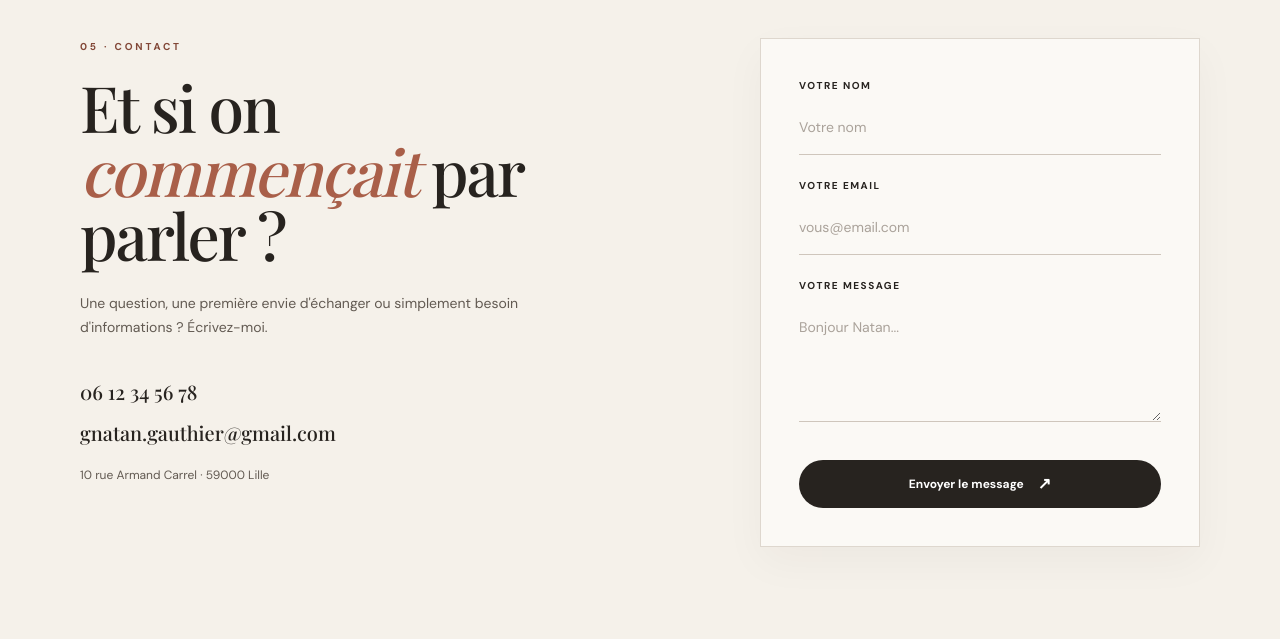
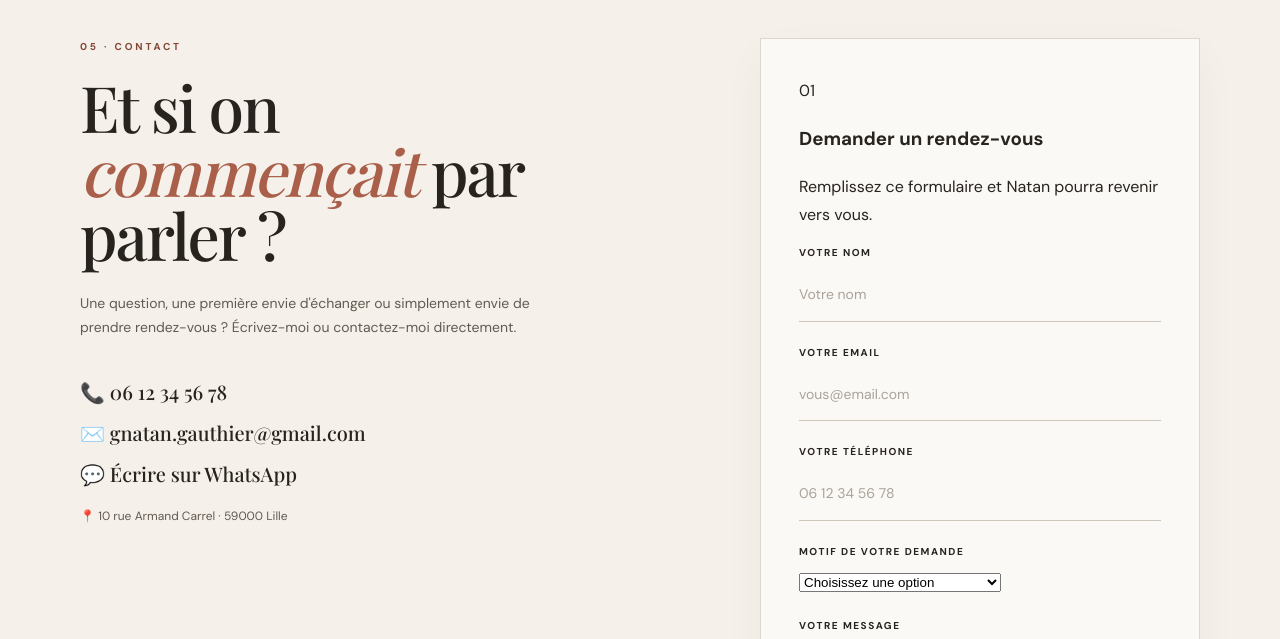
Before and after one commit to Natan659/natan659.github.io, a plain HTML site: page index.html in a window 1280 px wide. Shown: the part 5730-6369 px from the top of the page. Drawn offline with nearby package versions, Linux system fonts and the light colour scheme; a web font is replaced by a local one.

Commit message:
Amélioration

```diff
--- a/index.html
+++ b/index.html
@@ -595,7 +595,7 @@
 
 
     <!-- =========================
-         CONTACT
+     CONTACT / RENDEZ-VOUS
 ========================== -->
 
 <section class="contact section-space" id="contact">
@@ -613,23 +613,30 @@
 
         <p>
             Une question, une première envie d'échanger
-                ou simplement besoin d'informations ?
-                Écrivez-moi.
+            ou simplement envie de prendre rendez-vous ?
+            Écrivez-moi ou contactez-moi directement.
         </p>
-
 
         <div class="contact-info">
 
             <a href="tel:+33612345678">
-                    06 12 34 56 78
+                📞 06 12 34 56 78
             </a>
 
             <a href="mailto:gnatan.gauthier@gmail.com">
-                    gnatan.gauthier@gmail.com
+                ✉️ gnatan.gauthier@gmail.com
+            </a>
+
+            <a
+                href="https://wa.me/33612345678"
+                target="_blank"
+                rel="noopener noreferrer"
+            >
+                💬 Écrire sur WhatsApp
             </a>
 
             <span>
-                    10 rue Armand Carrel · 59000 Lille
+                📍 10 rue Armand Carrel · 59000 Lille
             </span>
 
         </div>
@@ -638,6 +645,26 @@
 
 
     <div class="contact-form">
+
+        <div class="form-intro">
+
+            <span class="form-number">
+                01
+            </span>
+
+            <div>
+                <h3>
+                    Demander un rendez-vous
+                </h3>
+
+                <p>
+                    Remplissez ce formulaire et Natan
+                    pourra revenir vers vous.
+                </p>
+            </div>
+
+        </div>
+
 
         <form
             action="https://formspree.io/f/xaewjnle"
@@ -682,6 +709,64 @@
 
             <div class="field">
 
+                <label for="telephone">
+                    Votre téléphone
+                </label>
+
+                <input
+                    id="telephone"
+                    type="tel"
+                    name="telephone"
+                    placeholder="06 12 34 56 78"
+                    autocomplete="tel"
+                >
+
+            </div>
+
+
+            <div class="field">
+
+                <label for="motif">
+                    Motif de votre demande
+                </label>
+
+                <select
+                    id="motif"
+                    name="motif"
+                    required
+                >
+
+                    <option value="">
+                        Choisissez une option
+                    </option>
+
+                    <option value="premier-rendez-vous">
+                        Premier rendez-vous
+                    </option>
+
+                    <option value="bilan-naturopathique">
+                        Bilan naturopathique
+                    </option>
+
+                    <option value="alimentation">
+                        Alimentation
+                    </option>
+
+                    <option value="equilibre-vitalite">
+                        Équilibre & vitalité
+                    </option>
+
+                    <option value="information">
+                        Simple demande d'information
+                    </option>
+
+                </select>
+
+            </div>
+
+
+            <div class="field">
+
                 <label for="message">
                     Votre message
                 </label>
@@ -689,7 +774,7 @@
                 <textarea
                     id="message"
                     name="message"
-                        placeholder="Bonjour Natan..."
+                    placeholder="Bonjour Natan, je souhaiterais..."
                     required
                 ></textarea>
 
@@ -700,7 +785,7 @@
                 type="submit"
                 class="button button-dark submit-button"
             >
-                    Envoyer le message
+                Envoyer ma demande
                 <span>↗</span>
             </button>
 
@@ -709,7 +794,6 @@
     </div>
 
 </section>
-
 </main>
 
 
```
Lines whose indentation alone changed are shown as unchanged.
